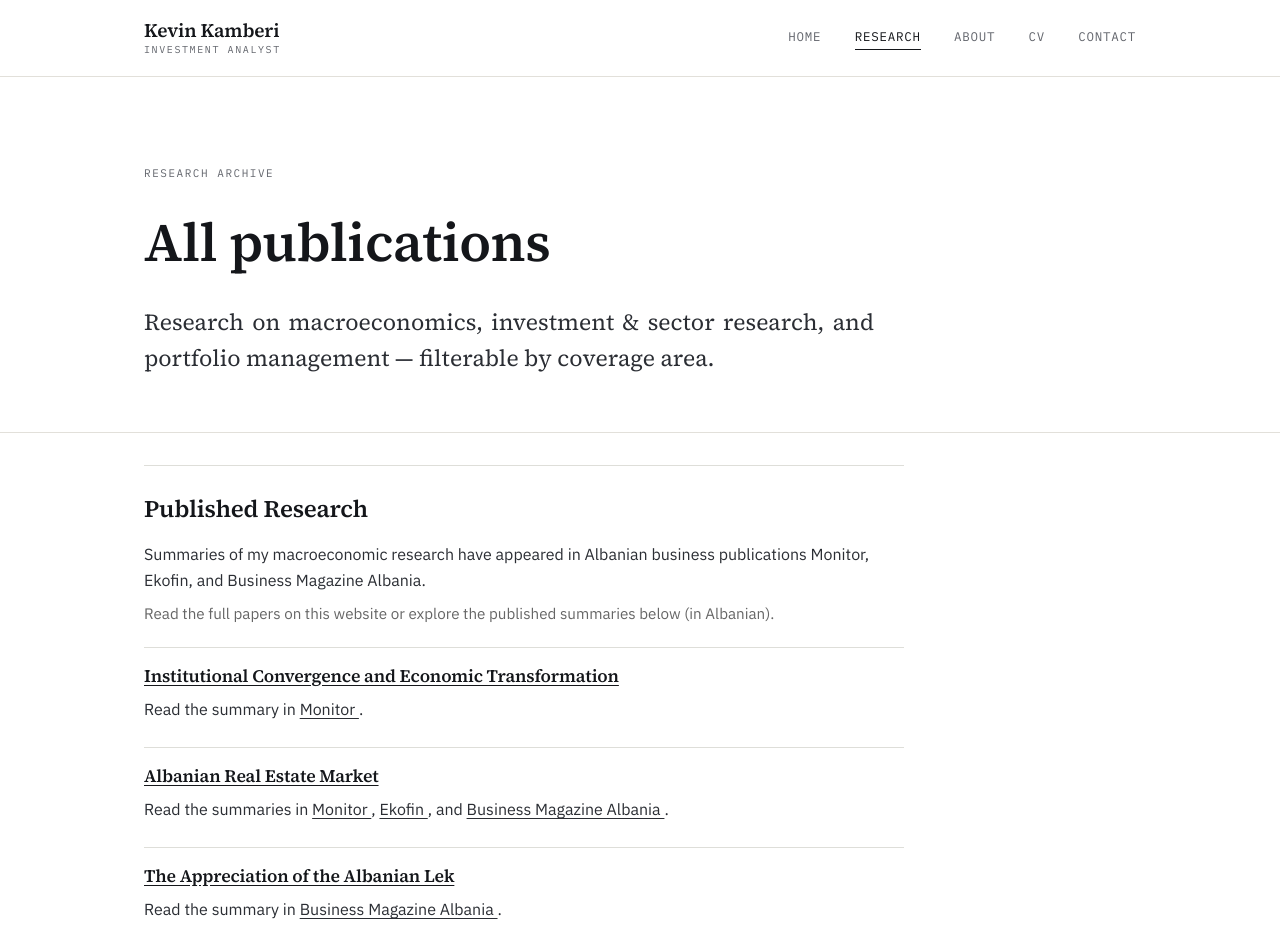
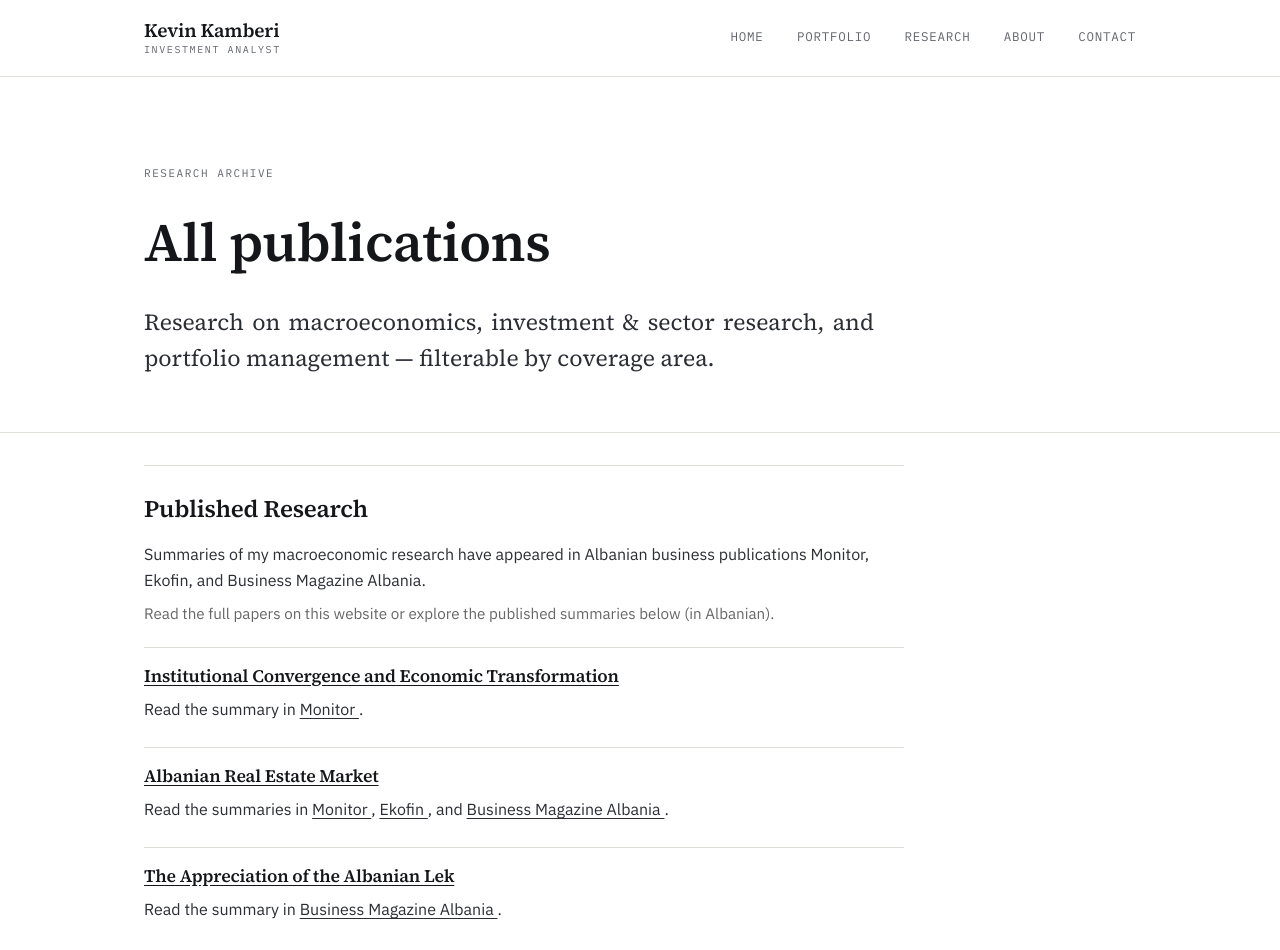
Before and after one commit to kevinkamberi99-coder/Personal-Website, a plain HTML site: page research.html in a window 1280 px wide. Shown: the top 950 px of the page. Drawn offline with Linux system fonts and the light colour scheme.

Commit message:
Update research.html

```diff
--- a/research.html
+++ b/research.html
@@ -16,13 +16,13 @@
 <header class="site-header">
   <div class="wrap">
     <a class="wordmark" href="index.html">Kevin Kamberi<span>Investment Analyst</span></a>
-    <nav class="main-nav" id="main-nav">
-      <a href="index.html">Home</a>
-      <a href="research.html" aria-current="page">Research</a>
-      <a href="about.html">About</a>
-      <a href="cv.html">CV</a>
-      <a href="contact.html">Contact</a>
-    </nav>
+   <nav class="main-nav" id="main-nav">
+  <a href="index.html">Home</a>
+  <a href="portfolio.html">Portfolio</a>
+  <a href="research.html">Research</a>
+  <a href="about.html">About</a>
+  <a href="contact.html">Contact</a>
+</nav>
     <button class="nav-toggle" aria-label="Toggle navigation" aria-expanded="false" aria-controls="main-nav"><span></span></button>
   </div>
 </header>
```
